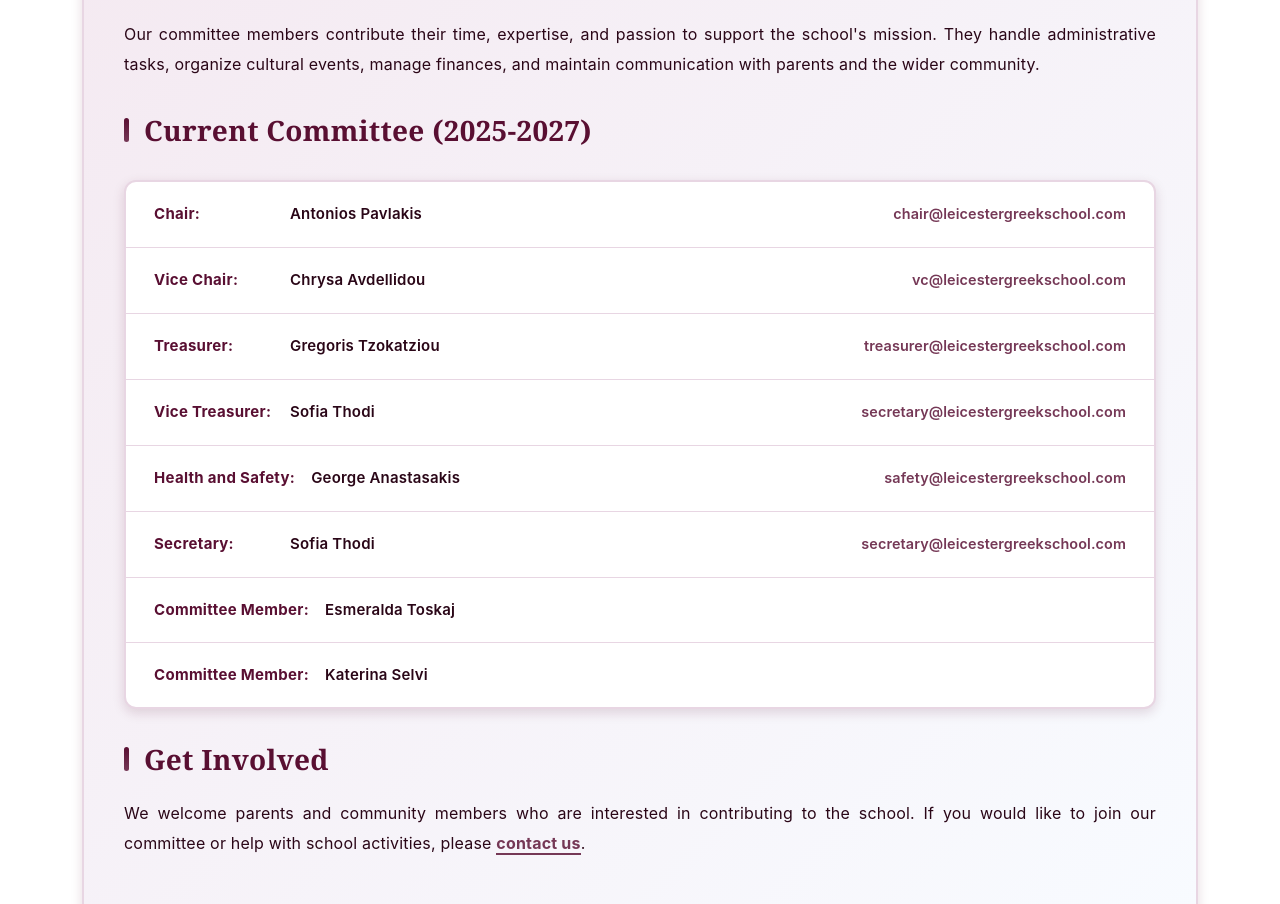
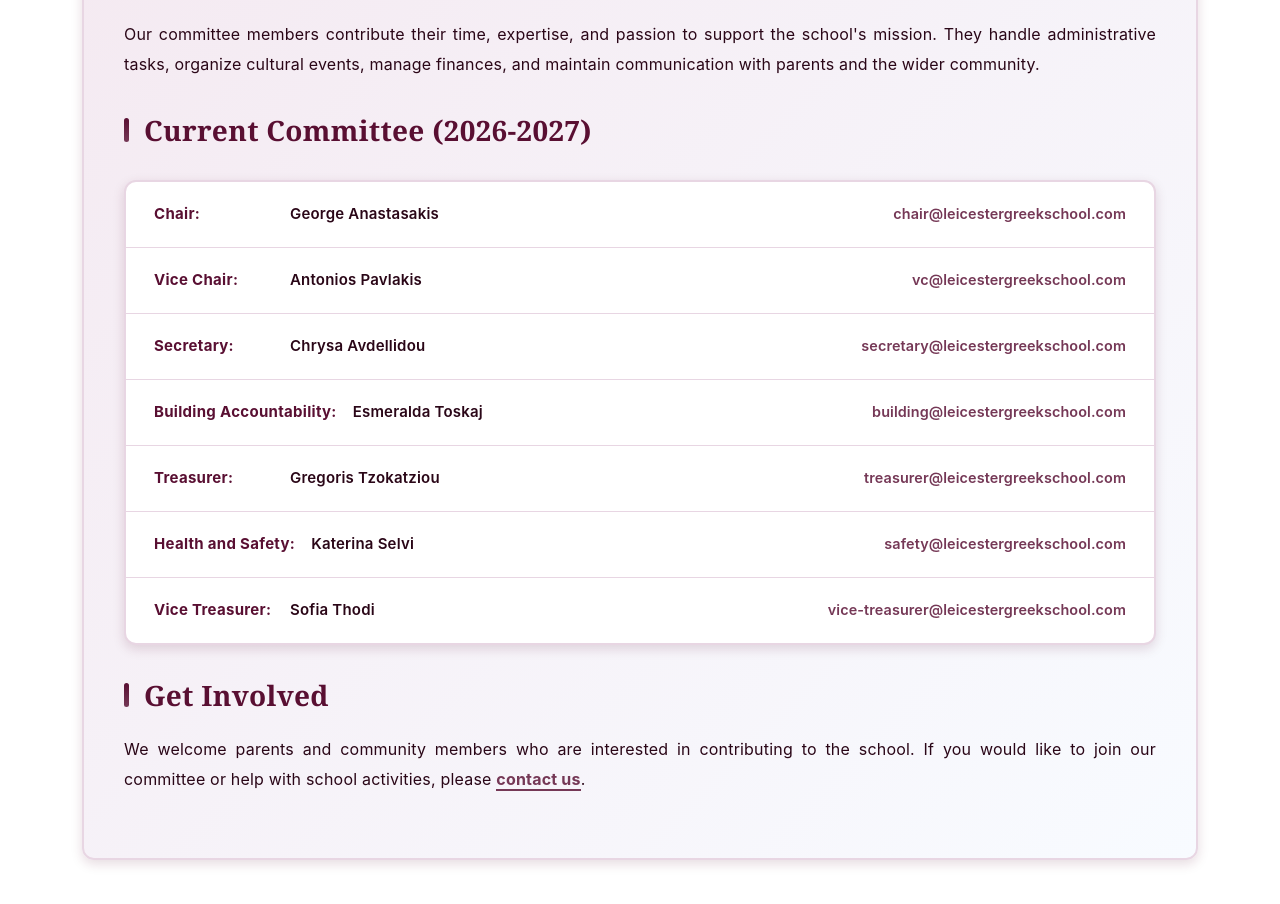
Before and after one commit to Leicester-Greek-School/website, a Vue app: page /committee in a window 1280 px wide. Shown: the part 732-1636 px from the top of the page. Built offline with nearby package versions, Linux system fonts and the light colour scheme.

Commit message:
Update roles

```diff
--- a/src/views/Committee.vue
+++ b/src/views/Committee.vue
@@ -31,17 +31,27 @@
         </p>
 
         <!-- Added detailed committee members list -->
-        <h3 class="section-title" id="committeeMembersHeading">Current Committee (2025-2027)</h3>
+        <h3 class="section-title" id="committeeMembersHeading">Current Committee (2026-2027)</h3>
         <ul class="members-list" aria-labelledby="committeeMembersHeading">
           <li>
             <span class="member-role">Chair:</span>
-            <span class="member-name">Antonios Pavlakis</span>
+            <span class="member-name">George Anastasakis</span>
             <a href="mailto:chair@leicestergreekschool.com" class="member-email" aria-label="Email Chair">chair@leicestergreekschool.com</a>
           </li>
           <li>
             <span class="member-role">Vice Chair:</span>
+            <span class="member-name">Antonios Pavlakis</span>
+            <a href="mailto:vc@leicestergreekschool.com" class="member-email" aria-label="Email Vice Chair">vc@leicestergreekschool.com</a>
+          </li>
+          <li>
+            <span class="member-role">Secretary:</span>
             <span class="member-name">Chrysa Avdellidou</span>
-            <a href="mailto:vc@leicestergreekschool.com" class="member-email" aria-label="Email Vice Chair">vc@leicestergreekschool.com</a>
+            <a href="mailto:secretary@leicestergreekschool.com" class="member-email" aria-label="Email Secretary">secretary@leicestergreekschool.com</a>
+          </li>
+          <li>
+            <span class="member-role">Building Accountability:</span>
+            <span class="member-name">Esmeralda Toskaj</span>
+            <a href="mailto:building@leicestergreekschool.com" class="member-email" aria-label="Email Secretary">building@leicestergreekschool.com</a>
           </li>
           <li>
             <span class="member-role">Treasurer:</span>
@@ -49,27 +59,14 @@
             <a href="mailto:treasurer@leicestergreekschool.com" class="member-email" aria-label="Email Treasurer">treasurer@leicestergreekschool.com</a>
           </li>
           <li>
-            <span class="member-role">Vice Treasurer:</span>
-            <span class="member-name">Sofia Thodi</span>
-            <a href="mailto:secretary@leicestergreekschool.com" class="member-email" aria-label="Email Vice Treasurer">secretary@leicestergreekschool.com</a>
-          </li>
-          <li>
             <span class="member-role">Health and Safety:</span>
-            <span class="member-name">George Anastasakis</span>
+            <span class="member-name">Katerina Selvi</span>
             <a href="mailto:safety@leicestergreekschool.com" class="member-email" aria-label="Email Health and Safety">safety@leicestergreekschool.com</a>
           </li>
           <li>
-            <span class="member-role">Secretary:</span>
+            <span class="member-role">Vice Treasurer:</span>
             <span class="member-name">Sofia Thodi</span>
-            <a href="mailto:secretary@leicestergreekschool.com" class="member-email" aria-label="Email Secretary">secretary@leicestergreekschool.com</a>
-          </li>
-          <li>
-            <span class="member-role">Committee Member:</span>
-            <span class="member-name">Esmeralda Toskaj</span>
-          </li>
-            <li>
-            <span class="member-role">Committee Member:</span>
-            <span class="member-name">Katerina Selvi</span>
+            <a href="mailto:vice-treasurer@leicestergreekschool.com" class="member-email" aria-label="Email Vice Treasurer">vice-treasurer@leicestergreekschool.com</a>
           </li>
         </ul>
 
```
